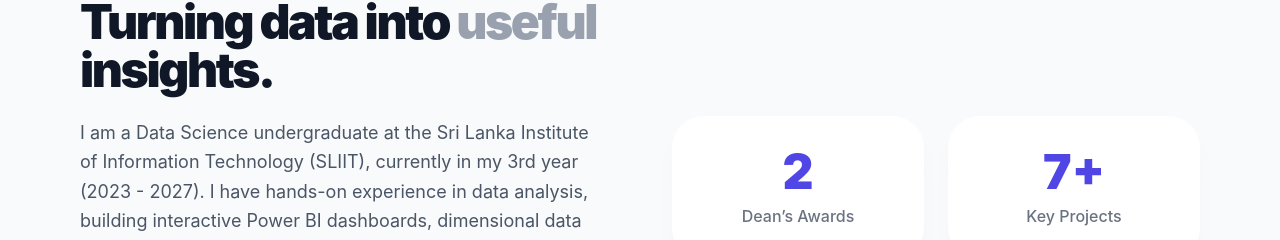
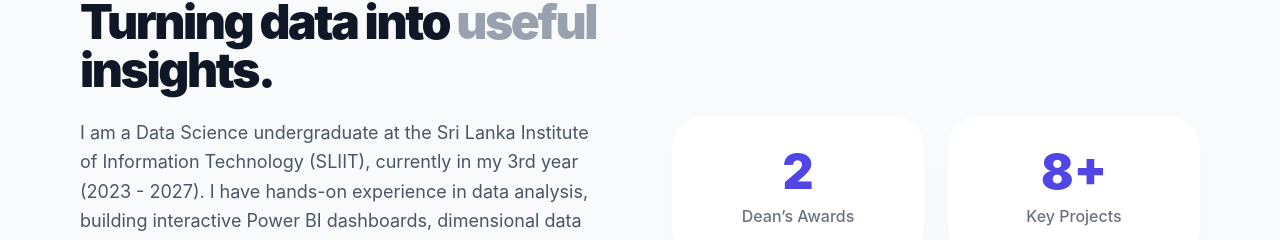
Before and after one commit to gayanieka/my-portfolio, a React (Vite) app: page / in a window 1280 px wide. Shown: the part 1022-1262 px from the top of the page. Built offline with nearby package versions, Linux system fonts and the light colour scheme.

Commit message:
increased no of projects

```diff
--- a/src/components/About.jsx
+++ b/src/components/About.jsx
@@ -52,7 +52,7 @@ const About = () => {
                 <span className="text-gray-500 font-medium">Dean’s Awards</span>
               </div>
               <div className="bg-white p-8 rounded-[2rem] shadow-xl shadow-gray-100 flex flex-col justify-center items-center text-center transform transition-transform hover:-translate-y-2">
-                <span className="text-5xl font-black text-primary mb-2">7+</span>
+                <span className="text-5xl font-black text-primary mb-2">8+</span>
                 <span className="text-gray-500 font-medium">Key Projects</span>
               </div>
               <div className="bg-gray-900 p-8 rounded-[2rem] shadow-xl shadow-gray-900/20 flex flex-col justify-center items-center text-center transform transition-transform hover:-translate-y-2 translate-y-8 col-span-2">
```
